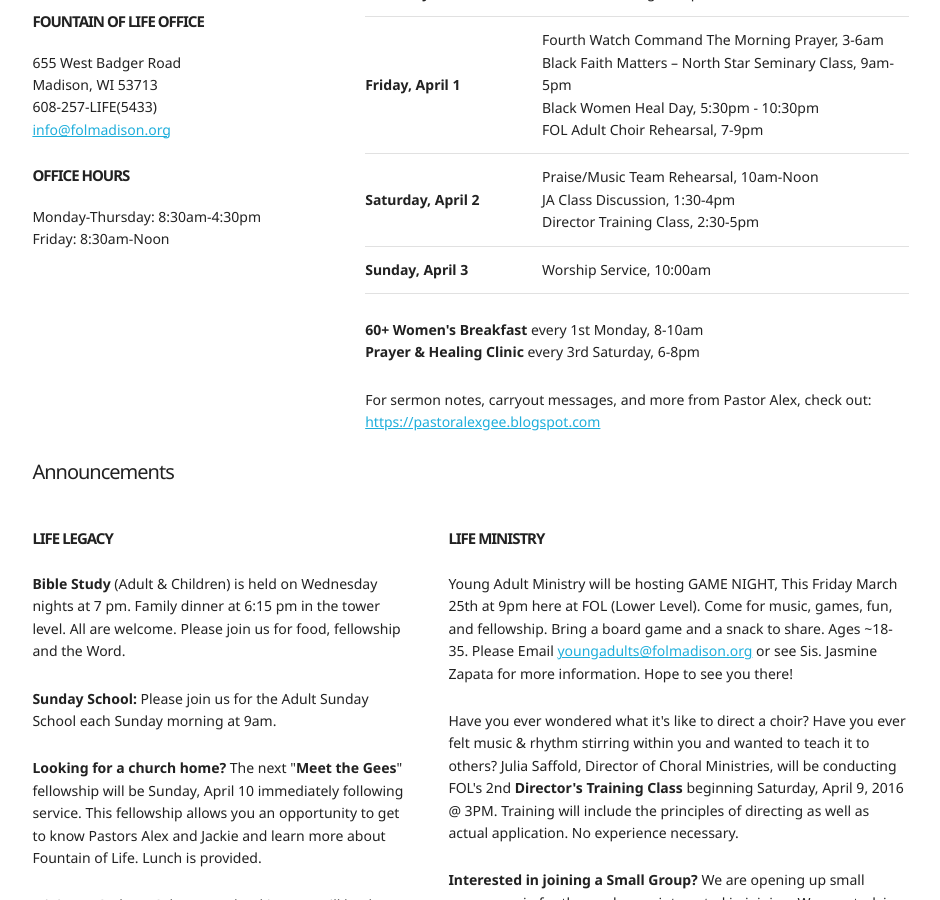
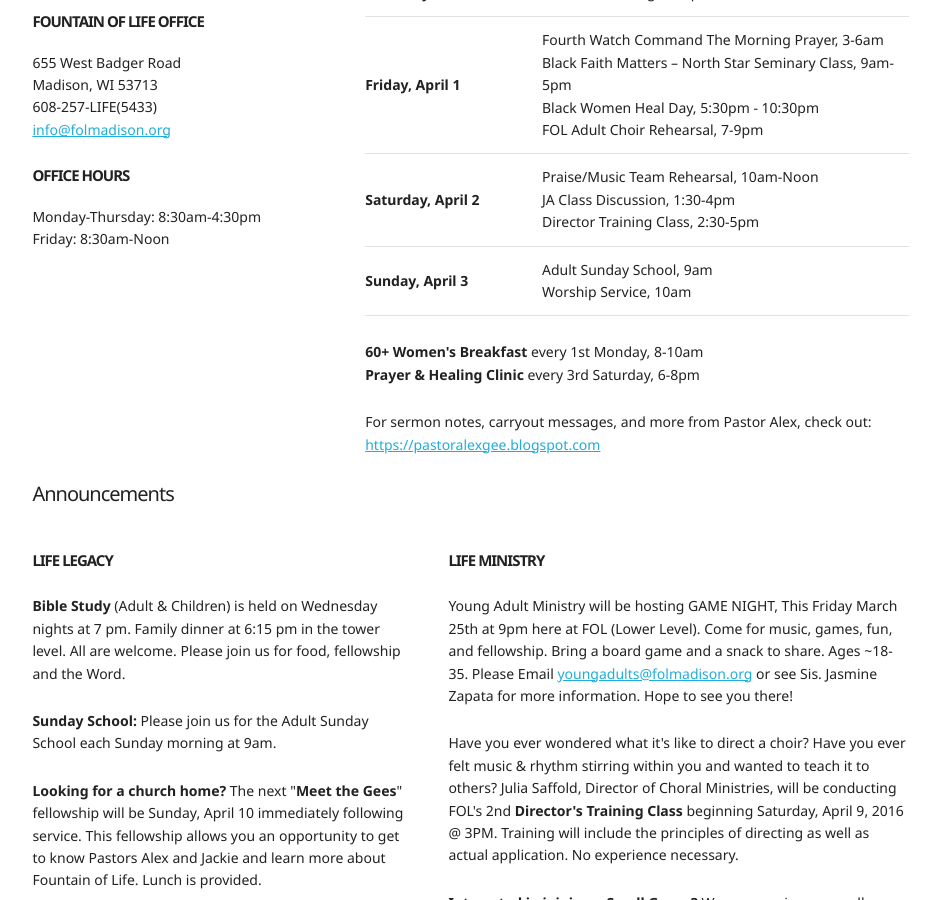
Before and after one commit to fountain-of-life/folmadison.org, a Jekyll site: the page built from index.html, in a window 1280 px wide and 900 px high, scrolled down 428 px. Shown: the whole window, without its empty margins (166-1106 px from the left). Built offline with Jekyll 4.4.1, drawn with Linux system fonts in a browser that asks for light colours.

Commit message:
added sunday school time

```diff
--- a/index.html
+++ b/index.html
@@ -63,7 +63,8 @@ layout: page
     </tr><tr>
       <td><strong>Sunday, April 3</strong></td>
       <td>
-        Worship Service, 10:00am
+        Adult Sunday School, 9am<br>
+        Worship Service, 10am
       </td>
     </tr>
   </table>
```
